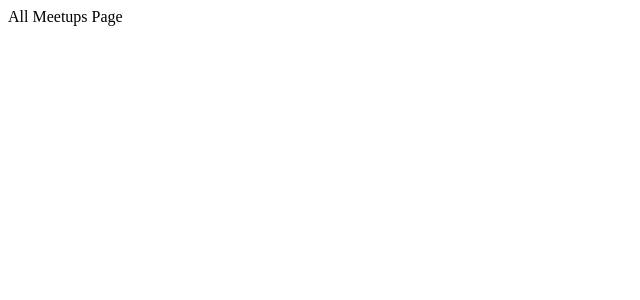
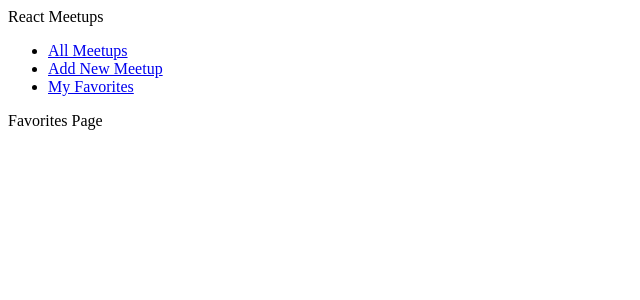
Before and after one commit to LuckYYadav15/React, a React (Create React App) app in the folder react-03/: page /favorites in a window 1280 px wide. Shown: the top 300 px of the page, without its empty margins (0-640 px from the left). Built offline with nearby package versions, Linux system fonts and the light colour scheme.

Commit message:
navigation with active links added

```diff
--- a/react-03/package.json
+++ b/react-03/package.json
@@ -8,7 +8,7 @@
     "@testing-library/user-event": "^13.5.0",
     "react": "^17.0.2",
     "react-dom": "^17.0.2",
-    "react-router-dom": "^6.1.1",
+    "react-router-dom": "^5.2.0",
     "react-scripts": "5.0.0",
     "web-vitals": "^2.1.2"
   },
--- a/react-03/src/App.js
+++ b/react-03/src/App.js
@@ -2,14 +2,16 @@
 
 import AllMeetupsPage from './components/pages/AllMeetups';
 import NewMeetupPage from './components/pages/NewMeetup';
-import FavouritesPage from './components/pages/Favourites';
+import FavoritesPage from './components/pages/Favorites';
+import MainNavigation from './components/layout/MainNavigation';
 
 
 function App() {
   return (
     <div>
+      <MainNavigation />
       <Switch>
-        <Route path='/'>
+        <Route path='/' exact>
           <AllMeetupsPage />
         </Route>
 
@@ -17,15 +19,14 @@
           <NewMeetupPage />
         </Route>
 
-        <Route path='/favourites'>
-          <FavouritesPage />
+        <Route path='/favorites'>
+          <FavoritesPage />
         </Route>
       </Switch>
     </div>
-
   );
 }
 
 export default App;
 
-//npm install react-router-dom@5.3.0
+//npm install react-router-dom@5.2.0
--- /dev/null
+++ b/react-03/src/components/layout/MainNavigation.js
@@ -0,0 +1,22 @@
+import { Link } from 'react-router-dom';
+
+function MainNavigation() {
+    return <header>
+        <div>React Meetups</div>
+        <nav>
+            <ul>
+                <li>
+                    <Link to='/'>All Meetups</Link>
+                </li>
+                <li>
+                    <Link to='/new-meetup'>Add New Meetup</Link>
+                </li>
+                <li>
+                    <Link to='/favorites'>My Favorites</Link>
+                </li>
+            </ul>
+        </nav>
+    </header>
+}
+
+export default MainNavigation;
--- /dev/null
+++ b/react-03/src/components/pages/Favorites.js
@@ -0,0 +1,5 @@
+function FavoritesPage() {
+    return <div>Favorites Page</div>
+}
+
+export default FavoritesPage;
--- a/react-03/src/components/pages/Favourites.js
+++ /dev/null
@@ -1,5 +0,0 @@
-function FavouritesPage() {
-    return <div>Favourites Page</div>
-}
-
-export default FavouritesPage;
```
Also changed, not shown: 1 other file (tests, documents, lock files or other folders).
